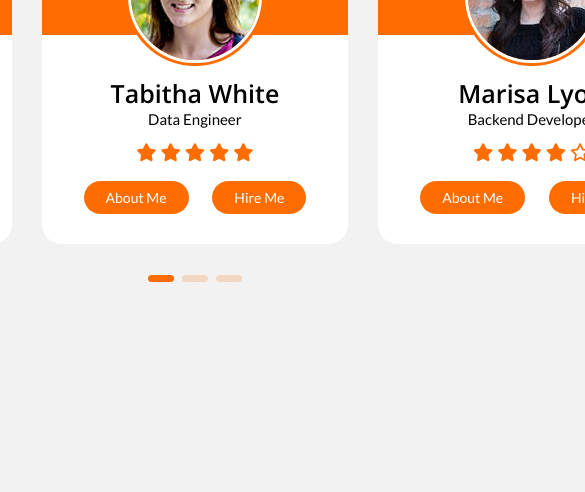
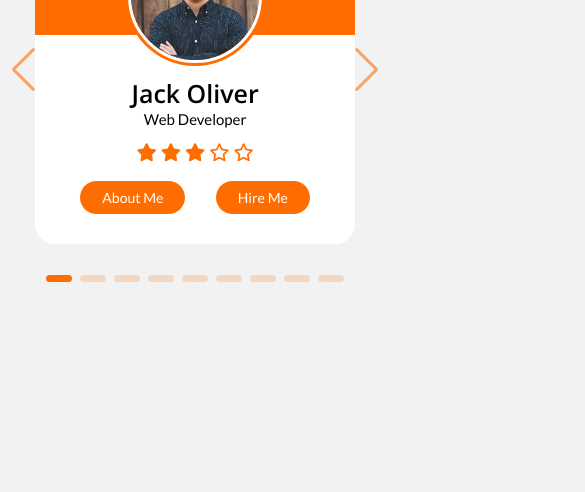
Before and after one commit to subhajitroycode/owl-carousel, a website built with Parcel: page src/index.html in a window 390 px wide. Shown: the part 352-844 px from the top of the page, 585 px wide, since content can reach past the window. Built offline with nearby package versions, Linux system fonts and the light colour scheme.

Commit message:
mobile responsive

```diff
--- a/src/js/script.js
+++ b/src/js/script.js
@@ -1,9 +1,19 @@
 var swiper = new Swiper(".mySwiper", {
-  slidesPerView: 3,
+  slidesPerView: 1,
   spaceBetween: 30,
-  slidesPerGroup: 3,
+  slidesPerGroup: 1,
   loop: true,
   loopFillGroupWithBlank: true,
+  breakpoints: {
+    450: {
+      slidesPerView: 2,
+      slidesPerGroup: 2,
+    },
+    900: {
+      slidesPerView: 3,
+      slidesPerGroup: 3,
+    },
+  },
   pagination: {
     el: ".swiper-pagination",
     clickable: true,
--- /dev/null
+++ b/src/scss/_mobile.scss
@@ -0,0 +1,19 @@
+@media (max-width: 750px) {
+  section {
+    width: 100%;
+
+    .swiper {
+      width: 75%;
+    }
+  }
+}
+
+@media (max-width: 1000px) {
+  section {
+    width: 100%;
+
+    .swiper {
+      width: 82%;
+    }
+  }
+}
--- a/src/scss/style.scss
+++ b/src/scss/style.scss
@@ -159,3 +159,5 @@ section {
     background-color: $img-bg-color;
   }
 }
+
+@import "mobile";
```
